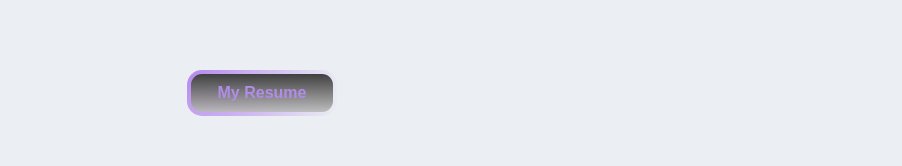
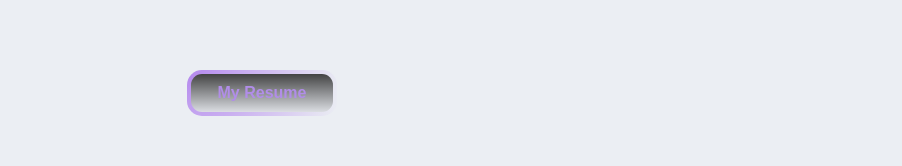
Before and after one commit to sibeljahangirli/sibel, a plain HTML site: page index.html in a window 1280 px wide. Shown: the part 547-713 px from the top of the page, without its empty margins (378-1280 px from the left). Drawn offline with Linux system fonts and the light colour scheme.

Commit message:
Update styles.css

```diff
--- a/styles.css
+++ b/styles.css
@@ -1,3 +1,4 @@
+
 
   /* The asterisk (*) is a universal selector that applies the styles to all elements in the document. */
   * {
@@ -56,7 +57,7 @@
     width: 150px; /* Width in pixels for the button */
     height: 46px; /* Height in pixels for the button */
     border: 4px solid transparent; /* The border is 4 pixels thick and is solid (not dashed or dotted). The border is transparent, which means that it is invisible. */
-    background-image: linear-gradient(#333333, rgba(200, 200, 200, 0.9)), radial-gradient(circle at top left, #B487EE,#ebeef3);  /* Sets the background image of the "button" element. The background image is a combination of two gradients: a linear gradient and a radial gradient. A gradient is a transition between two or more colors. */
+    background-image: linear-gradient(#333333, #ebeef3), radial-gradient(circle at top left, #B487EE,#ebeef3);  /* Sets the background image of the "button" element. The background image is a combination of two gradients: a linear gradient and a radial gradient. A gradient is a transition between two or more colors. */
     background-origin: border-box; /* These styles specify the area of the "button" element that the background image is applied to. The "background-origin" style specifies that the background image includes the element's border. The "background-clip" style specifies that the background image includes the element's padding and border. */
     background-clip: padding-box, border-box; /* Area of the "button" element that the background image is applied to. The "background-origin" style specifies that the background image includes the element's border. The "background-clip" style specifies that the background image includes the element's padding and border. */
     border-radius: 15px; /* Sets the border radius of the "button" element to 15 pixels. The border radius determines the curvature of the corners of the element. */
```
